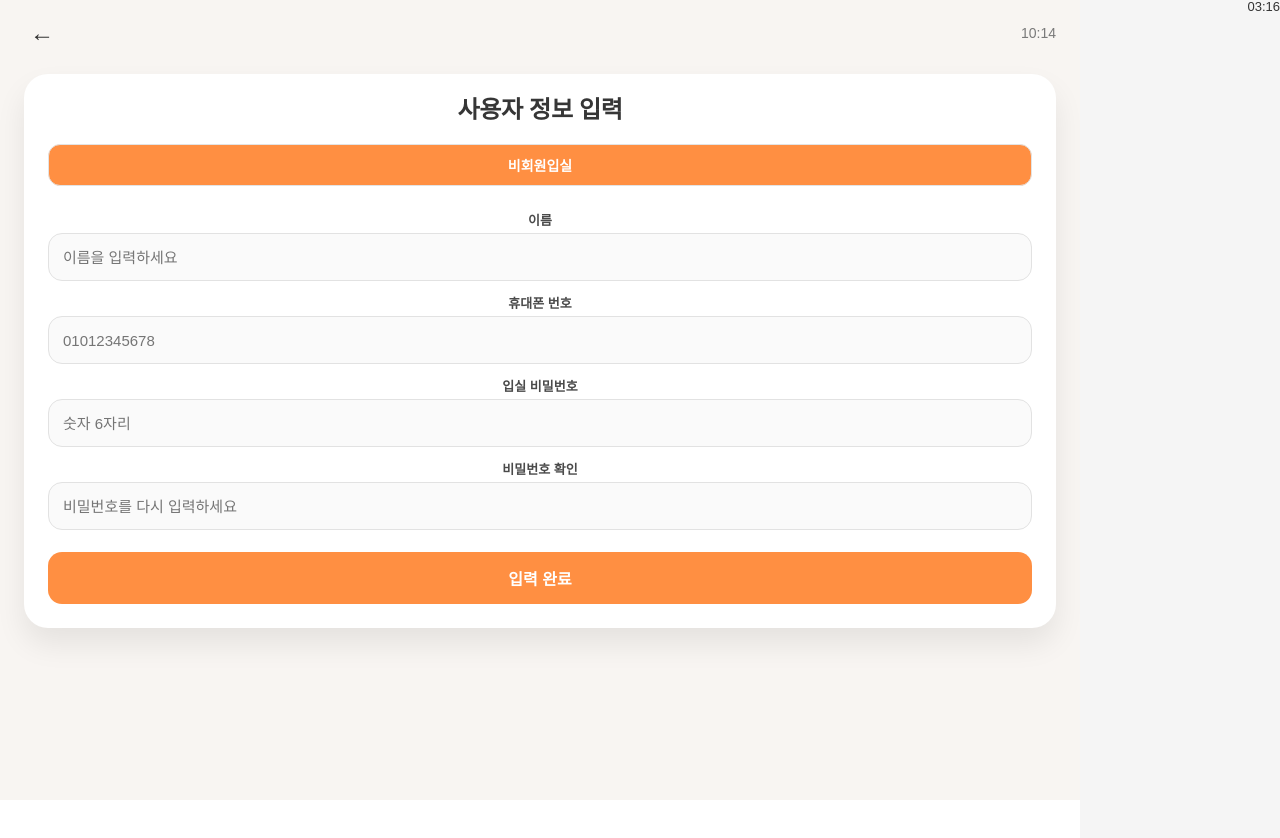
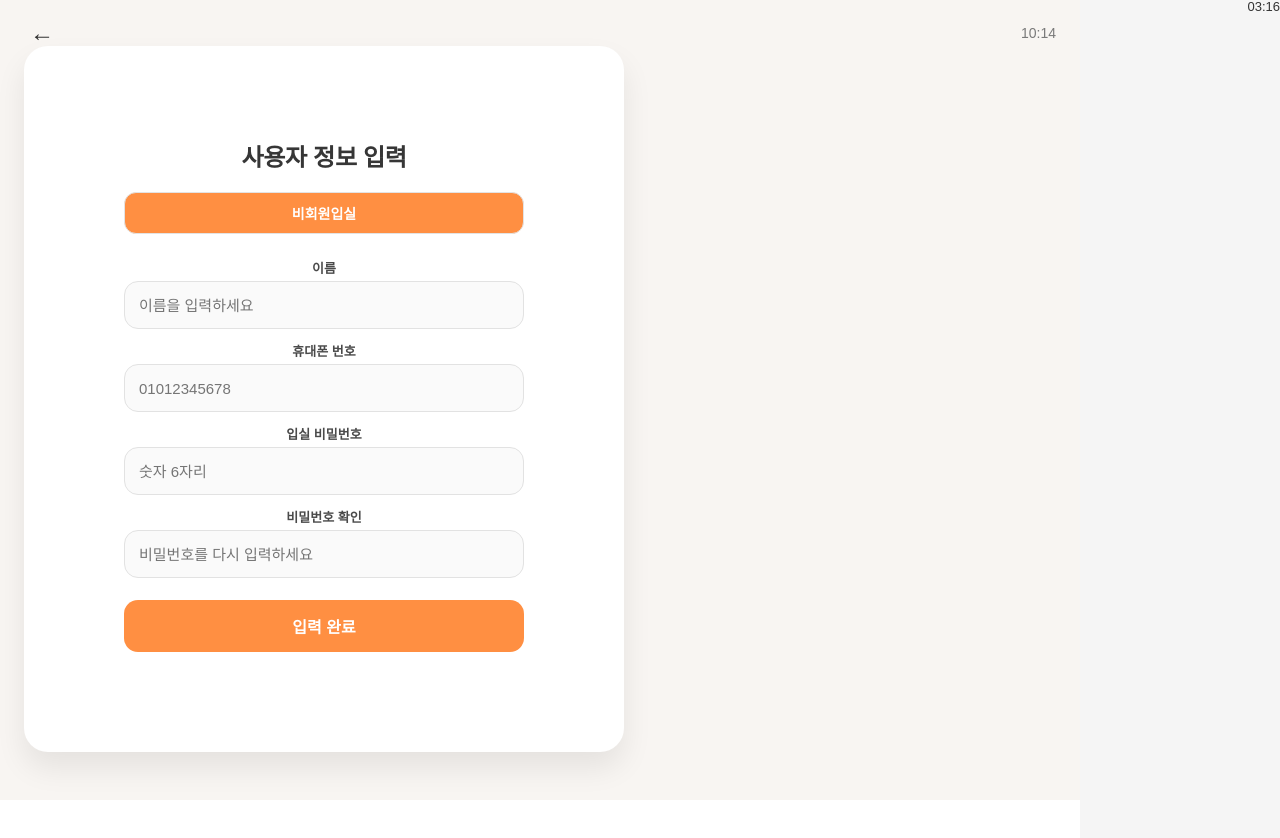
Before and after one commit to 1jinie/SCAC, a React (Create React App) app in the folder scac-front/: page /nonmember-signup in a window 1280 px wide. Shown: the top 838 px of the page. Built offline with nearby package versions, Linux system fonts and the light colour scheme; no server answers.

Commit message:
fix : css 수정

```diff
--- a/scac-front/src/pages/Signup/css/NonSignup.css
+++ b/scac-front/src/pages/Signup/css/NonSignup.css
@@ -10,7 +10,7 @@
   display: flex;
   justify-content: space-between;
   align-items: center;
-  margin-bottom: 28px;
+  margin-bottom: 0px;
 }
 
 .header_back_button {
@@ -30,7 +30,8 @@
 .signup_card {
   background-color: #ffffff;
   border-radius: 24px;
-  padding: 24px;
+  width: 400px;
+  padding: 100px;
   box-shadow: 0 16px 30px rgba(0, 0, 0, 0.08);
 }
 
```
